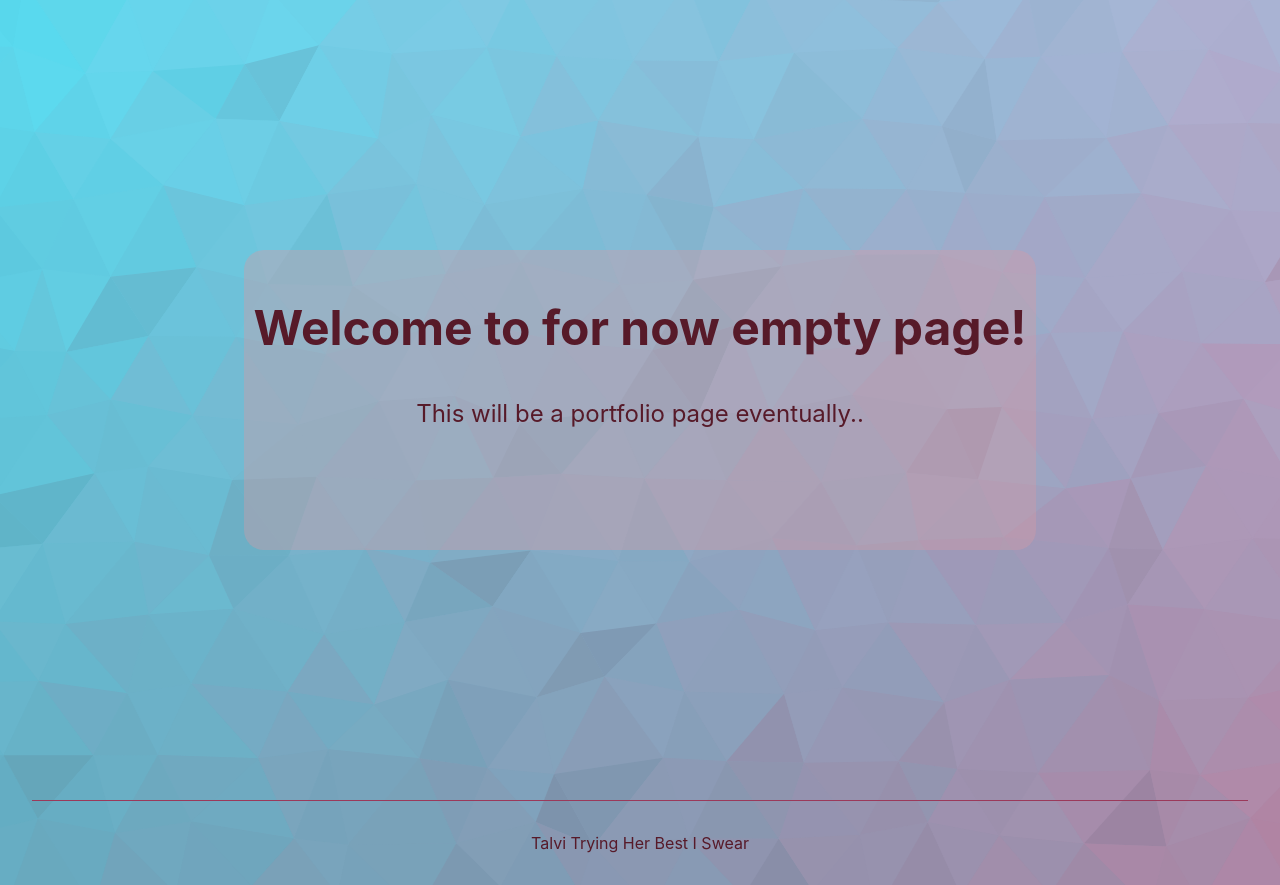
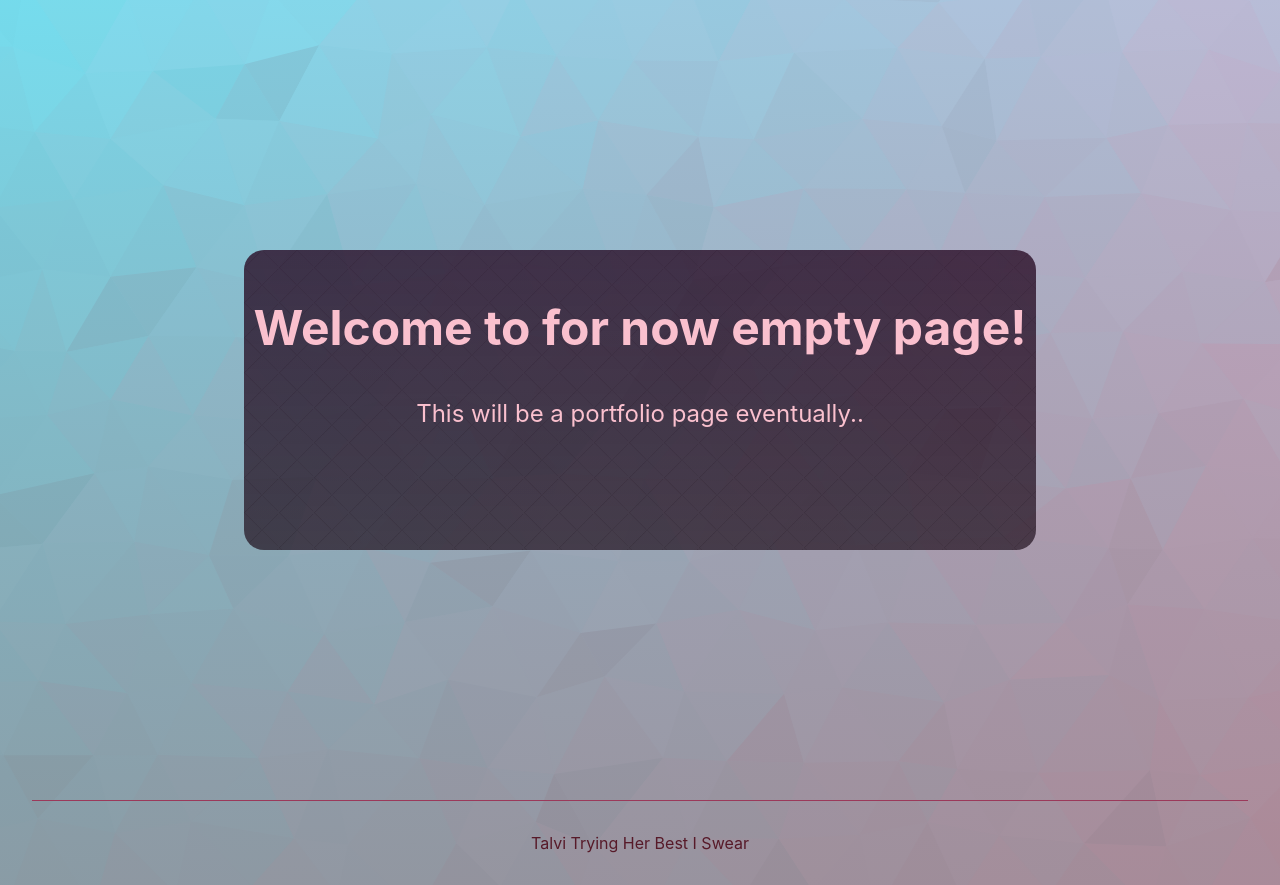
Before and after one commit to TalvenlapsiDot/talvi.art, a Next.js app: page / in a window 1280 px wide. Built offline with nearby package versions, Linux system fonts and the light colour scheme.

Commit message:
Now with BG Pattern

```diff
--- a/styles/Home.module.css
+++ b/styles/Home.module.css
@@ -1,6 +1,6 @@
 .container {
   padding: 0 2rem;
-  background-image: url('../images/lowpoly.png');
+  background-image: linear-gradient(rgba(255, 234, 234, 0.171), rgba(165, 142, 142, 0.555)), url('../images/lowpoly.png');
 }
 
 .main {
@@ -49,14 +49,14 @@
 .title,
 .description {
   text-align: center;
-  color:#571a29;
+  color:#fac0ce;
 }
 
 .description {
   margin: 4rem 0;
   line-height: 1.5;
   font-size: 1.5rem;
-  background-color: rgba(211, 155, 164, 0.384);
+  background-image: linear-gradient(rgba(43, 15, 40, 0.808), rgba(34, 19, 32, 0.712)), url('../images/pattern.png');
   border-radius: 20px;
   min-height: 300px;
   min-width: 300px;
```
Also changed, not shown: images/pattern.png (added).
